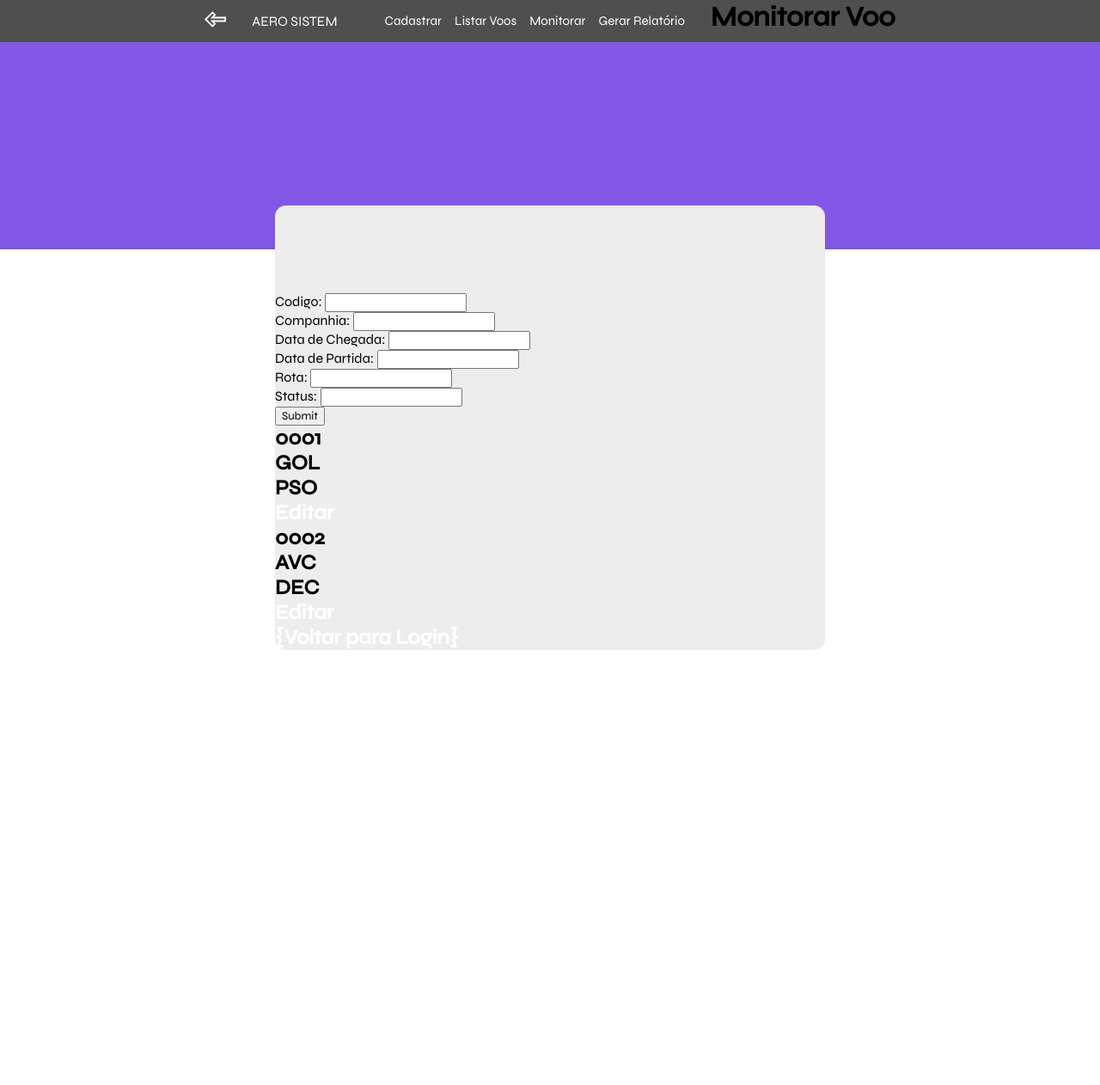
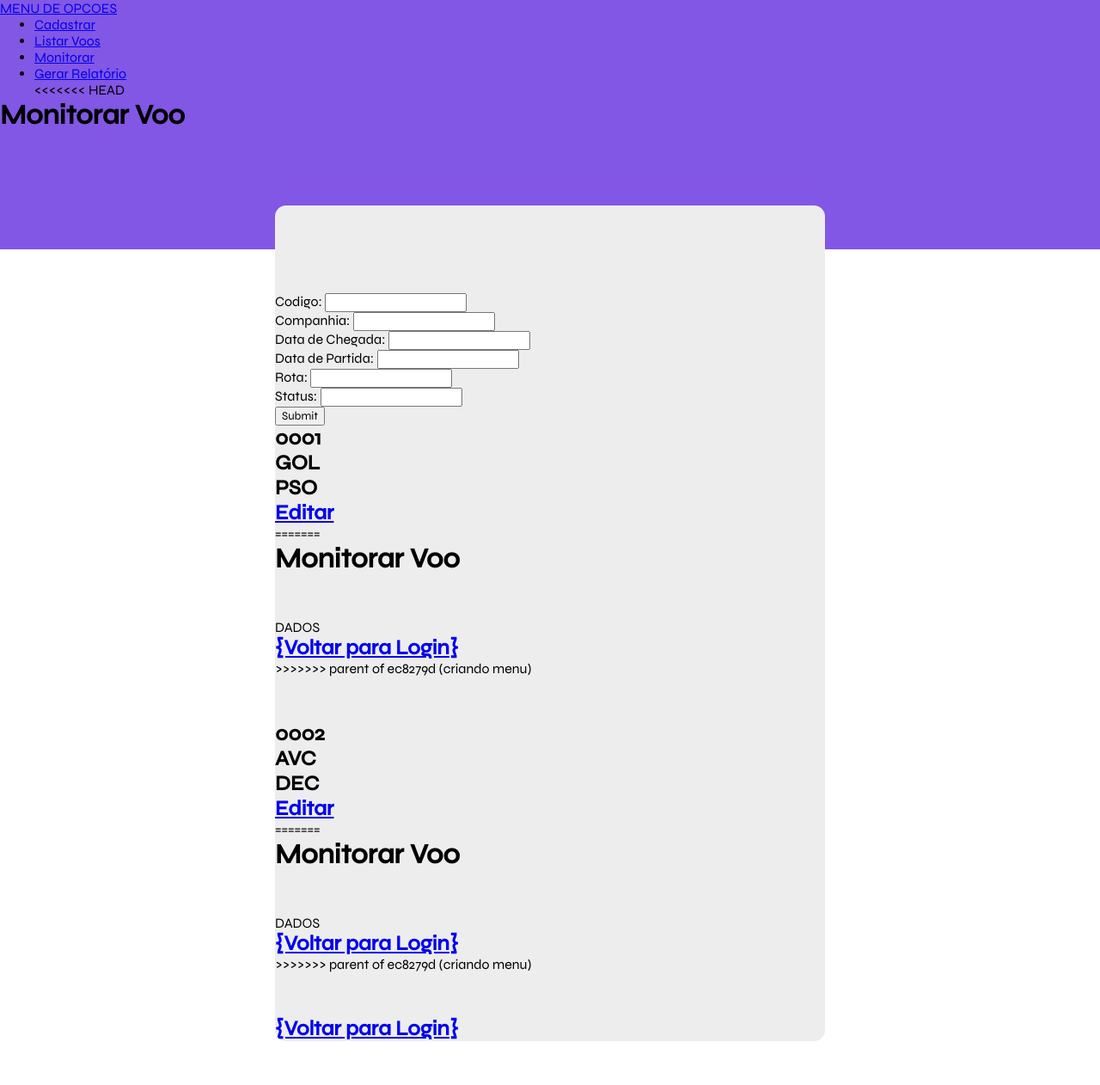
Before and after one commit to FengYungz/sistema_aeroporto, a Django app: page /monitorar/ in a window 1280 px wide. Shown: the whole page at 86% size. Before the commit the page ends 756 px from the top, so only its background shows below. Run offline with Django 4.2, Linux system fonts and the light colour scheme; data comes from the database, SQL or seed files in the repository.

Commit message:
arrumando conflito

```diff
--- a/webapp/MyProj/book/static/css/home.css
+++ b/webapp/MyProj/book/static/css/home.css
@@ -57,7 +57,6 @@
 }
 
 a img{
-    height: 25px;
-    width: 25px;
-    margin-top: 10px
+    height: 35px;
+    width: 35px;
 }
--- a/webapp/MyProj/book/static/css/monitorar.css
+++ b/webapp/MyProj/book/static/css/monitorar.css
@@ -20,44 +20,3 @@
     padding-top: 6.4rem;
     overflow: hidden;
 }
-
-.content{
-    display: flex;
-    justify-content: center;
-    background-color: var(--text);
-
-}
-
-.column-left{
-    display: flex;
-    justify-content: center;
-    padding: 15px;
-}
-
-a {
-    margin-right: 15px;
-    text-decoration: none;
-    color: var(--branco);
-}
-
-a:hover {
-    background-color: var(--fundo);
-    border-radius: 5px;
-    transition: 0.5s;
-}
-
-ul{
-    display: flex;
-    justify-content: center;
-    list-style-type: none;
-}
-
-li{
-    font-size: 15px;
-}
-
-a img{
-    height: 25px;
-    width: 25px;
-    margin-top: 10px
-}
--- a/webapp/MyProj/template/base.html
+++ b/webapp/MyProj/template/base.html
@@ -11,9 +11,8 @@
 <body>
 
   <div class="content">
-    <a class="voltar" href="{% url 'login' %}"><img src="{% static 'images/back.svg' %}" alt=""></a>
     <div class="column-left">
-      <a href="{% url 'home' %}">AERO SISTEM</a>
+      <a href="{% url 'home' %}">MENU DE OPCOES</a>
       <ul class="menu">
         <li><a href="{% url 'cadastrar' %}">Cadastrar</a></li>
         <li><a href="{% url 'central' %}">Listar Voos</a></li>
--- a/webapp/MyProj/template/cadastrar.html
+++ b/webapp/MyProj/template/cadastrar.html
@@ -15,9 +15,8 @@
     {% block content %}
         <header>
             <div class="content">
-                    <a class="voltar" href="{% url 'home' %}"><img src="{% static 'images/back.svg' %}" alt=""></a>
                 <div class="column-left">
-                      <a href="{% url 'home' %}">AERO SISTEM</a>
+                  <a href="{% url 'home' %}">MENU DE OPCOES</a>
                   <ul class="menu">
                     <li><a href="{% url 'cadastrar' %}">Cadastrar</a></li>
                     <li><a href="{% url 'central' %}">Listar Voos</a></li>
@@ -25,14 +24,15 @@
                     <li><a href="{% url 'relatorio' %}">Gerar Relatório</a></li>
                   </ul>
                 </div>
+            <h1>Cadastrar Voo</h1>
         </header>
         <div class="dashboard">
-            <h1>Cadastrar Voo</h1>
             <form method="post">
                 {% csrf_token %}
                 {{ form.as_p }}
                 <button type="submit">Cadastrar</button>
             </form>
+            <h2><a href="{% url 'login' %}">{Voltar para Login}</a></h2>
         </div>
     </div>
     {% endblock %}
--- a/webapp/MyProj/template/central.html
+++ b/webapp/MyProj/template/central.html
@@ -17,9 +17,8 @@
     {% block content %}
     <header>
         <div class="content">
-            <a class="voltar" href="{% url 'home' %}"><img src="{% static 'images/back.svg' %}" alt=""></a>
             <div class="column-left">
-              <a href="{% url 'home' %}">AERO SISTEM</a>
+                <a href="{% url 'home' %}">MENU DE OPCOES</a>
                 <ul class="menu">
                     <li><a href="{% url 'cadastrar' %}">Cadastrar</a></li>
                     <li><a href="{% url 'central' %}">Listar Voos</a></li>
@@ -27,11 +26,10 @@
                     <li><a href="{% url 'relatorio' %}">Gerar Relatório</a></li>
                 </ul>
             </div>
-
+            <h1>Listar Voos</h1>
     </header>
     <div class="dashboard">
         <h1>Listar Voos</h1>
-
         {% if estado == 'edicao' %}
         <form method="post">
             <h1 class="titulo">Editar</h1>
--- a/webapp/MyProj/template/home.html
+++ b/webapp/MyProj/template/home.html
@@ -4,7 +4,7 @@
 <!DOCTYPE html>
 <html lang="en">
 <head>
-    <title>Home</title>
+    <title>Document</title>
     <meta charset="UTF-8">
     <meta http-equiv="X-UA-Compatible" content="IE=edge">
     <meta name="viewport" content="width=device-width, initial-scale=1.0">
--- a/webapp/MyProj/template/monitorar.html
+++ b/webapp/MyProj/template/monitorar.html
@@ -17,14 +17,14 @@
     {% block content %}
         <header>
             <div class="content">
-                <a class="voltar" href="{% url 'home' %}"><img src="{% static 'images/back.svg' %}" alt=""></a>
                 <div class="column-left">
-                  <a href="{% url 'home' %}">AERO SISTEM</a>
+                  <a href="{% url 'home' %}">MENU DE OPCOES</a>
                   <ul class="menu">
                     <li><a href="{% url 'cadastrar' %}">Cadastrar</a></li>
                     <li><a href="{% url 'central' %}">Listar Voos</a></li>
                     <li><a href="{% url 'monitorar' %}">Monitorar</a></li>
                     <li><a href="{% url 'relatorio' %}">Gerar Relatório</a></li>
+<<<<<<< HEAD
                 </ul>
             </div>
             <h1>Monitorar Voo</h1>
@@ -48,6 +48,14 @@
             <h2>{{ voo_dinamico.voo.companhia }}</h2>
             <h2>{{ voo_dinamico.status }}</h2>
             <h2><a href="{% url 'monitoramento' voo_dinamico.voo.id %}">Editar </a></h2>
+=======
+                  </ul>
+                </div>
+            <h1>Monitorar Voo</h1>
+        </header>
+        <div class="dashboard">DADOS
+            <h2><a href="{% url 'login' %}">{Voltar para Login}</a></h2>
+>>>>>>> parent of ec8279d (criando menu)
         </div>
         {% endfor %}
         {% endif %}
--- a/webapp/MyProj/template/relatorio.html
+++ b/webapp/MyProj/template/relatorio.html
@@ -15,9 +15,8 @@
     {% block content %}
         <header>
             <div class="content">
-                <a class="voltar" href="{% url 'home' %}"><img src="{% static 'images/back.svg' %}" alt=""></a>
                 <div class="column-left">
-                  <a href="{% url 'home' %}">AERO SISTEM</a>
+                  <a href="{% url 'home' %}">MENU DE OPCOES</a>
                   <ul class="menu">
                     <li><a href="{% url 'cadastrar' %}">Cadastrar</a></li>
                     <li><a href="{% url 'central' %}">Listar Voos</a></li>
@@ -25,14 +24,15 @@
                     <li><a href="{% url 'relatorio' %}">Gerar Relatório</a></li>
                   </ul>
                 </div>
+            <h1>Gerar Relatório</h1>
         </header>
         <div class="dashboard">
-            <h1>Gerar Relatório</h1>
             <form method="post">
                 {% csrf_token %}
                 {{ form.as_p }}
                 <button type="submit">Gerar Relatório</button>
             </form>
+            <h2><a href="{% url 'login' %}">{Voltar para Login}</a></h2>
         </div>
     </div>
     {% endblock %}
```
Also changed, not shown: webapp/MyProj/book/static/css/cadastro.css (+0 -41 lines), webapp/MyProj/book/static/css/central.css (+0 -41 lines), webapp/MyProj/book/static/css/relatorio.css (+0 -41 lines), webapp/MyProj/book/static/images/back.svg. Lines whose indentation alone changed are shown as unchanged.
